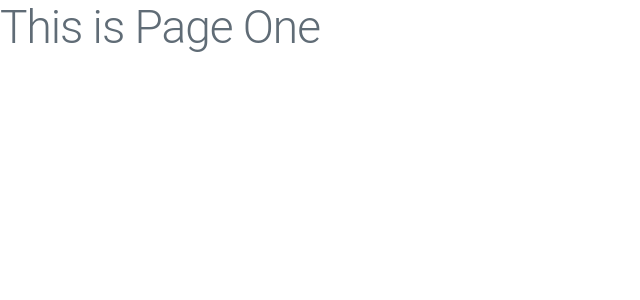
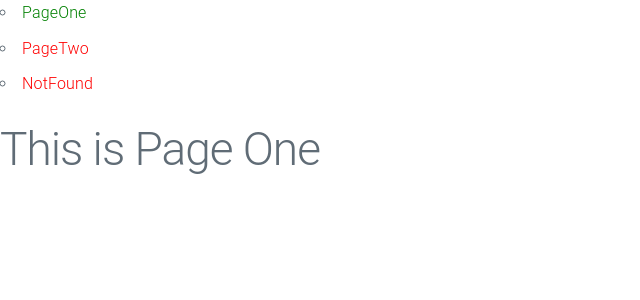
Before and after one commit to mijanConnect/LearnReact, a React (Vite) app: page / in a window 1280 px wide. Shown: the top 300 px of the page, without its empty margins (0-640 px from the left). Built offline with nearby package versions, Linux system fonts and the light colour scheme.

Commit message:
Link & NavLink in react router DOM

```diff
--- /dev/null
+++ b/src/assets/css/style.css
@@ -0,0 +1,7 @@
+.active-item{
+    color: green;
+}
+
+.pending-item{
+    color: red;
+}
--- /dev/null
+++ b/src/component/Menu.jsx
@@ -0,0 +1,16 @@
+import React from 'react';
+import { Link, NavLink } from 'react-router-dom';
+
+const Menu = () => {
+    return (
+        <div>
+            <ul>
+                <li><NavLink className={({isActive})=>isActive?"active-item":"pending-item"} to ="/">PageOne</NavLink></li>
+                <li><NavLink className={({isActive})=>isActive?"active-item":"pending-item"} to ="/two">PageTwo</NavLink></li>
+                <li><NavLink className={({isActive})=>isActive?"active-item":"pending-item"} to ="/ghf">NotFound</NavLink></li>
+            </ul>
+        </div>
+    );
+};
+
+export default Menu;
--- a/src/main.jsx
+++ b/src/main.jsx
@@ -4,6 +4,7 @@ import 'bootstrap';
 import 'bootstrap/dist/css/bootstrap.min.css'
 import 'milligram/dist/milligram.css'
 import App from './App';
+import "./assets/css/style.css"
 
 createRoot(document.getElementById('root')).render(
 
--- a/src/pageRoute/PageNotFoumd.jsx
+++ b/src/pageRoute/PageNotFoumd.jsx
@@ -1,8 +1,10 @@
 import React from 'react';
+import Menu from '../component/Menu';
 
 const PageNotFoumd = () => {
     return (
         <div>
+            <Menu/>
             <h1>404 Not Found</h1>
         </div>
     );
--- a/src/pageRoute/PageOne.jsx
+++ b/src/pageRoute/PageOne.jsx
@@ -1,8 +1,10 @@
 import React from 'react';
+import Menu from '../component/Menu';
 
 const PageOne = () => {
     return (
         <div>
+            <Menu/>
             <h1>This is Page One</h1>
         </div>
     );
--- a/src/pageRoute/PageTwo.jsx
+++ b/src/pageRoute/PageTwo.jsx
@@ -1,8 +1,10 @@
 import React from 'react';
+import Menu from '../component/Menu';
 
 const PageTwo = () => {
     return (
         <div>
+            <Menu/>
             <h1>This is Page two</h1>
         </div>
     );
```
Also changed, not shown: src/App.jsx (line endings or trailing spaces).
